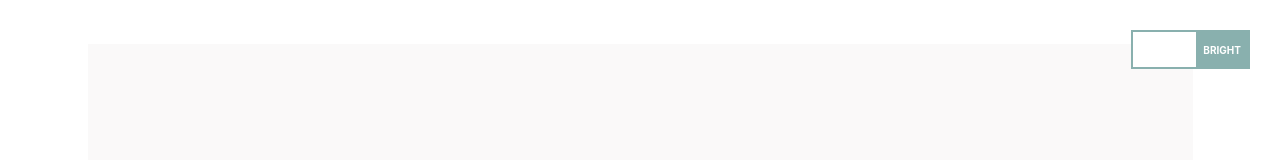
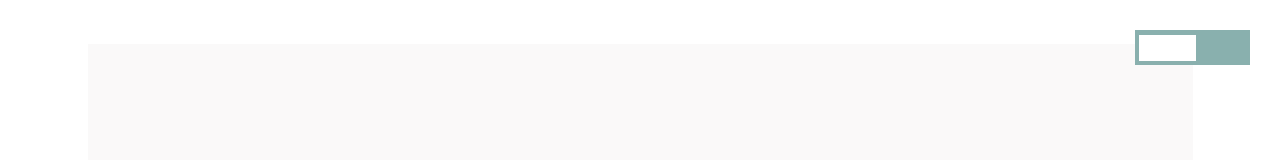
Before and after one commit to annamourasobral/todo-app, a React (Create React App) app: page / in a window 1280 px wide. Shown: the top 160 px of the page. Built offline with nearby package versions, Linux system fonts and the light colour scheme.

Commit message:
I did the logic, but doesn't work idk WHY

```diff
--- a/public/index.html
+++ b/public/index.html
@@ -2,42 +2,12 @@
 <html lang="en">
   <head>
     <meta charset="utf-8" />
-    <link rel="icon" href="%PUBLIC_URL%/favicon.ico" />
     <meta name="viewport" content="width=device-width, initial-scale=1" />
-    <meta name="theme-color" content="#000000" />
-    <meta
-      name="description"
-      content="Web site created using create-react-app"
-    />
-    <link rel="apple-touch-icon" href="%PUBLIC_URL%/logo192.png" />
-    <!--
-      manifest.json provides metadata used when your web app is installed on a
-      user's mobile device or desktop. See https://developers.google.com/web/fundamentals/web-app-manifest/
-    -->
     <link rel="manifest" href="%PUBLIC_URL%/manifest.json" />
-    <!--
-      Notice the use of %PUBLIC_URL% in the tags above.
-      It will be replaced with the URL of the `public` folder during the build.
-      Only files inside the `public` folder can be referenced from the HTML.
-
-      Unlike "/favicon.ico" or "favicon.ico", "%PUBLIC_URL%/favicon.ico" will
-      work correctly both with client-side routing and a non-root public URL.
-      Learn how to configure a non-root public URL by running `npm run build`.
-    -->
-    <title>React App</title>
+    <title>TODO App</title>
   </head>
   <body>
     <noscript>You need to enable JavaScript to run this app.</noscript>
     <div id="root"></div>
-    <!--
-      This HTML file is a template.
-      If you open it directly in the browser, you will see an empty page.
-
-      You can add webfonts, meta tags, or analytics to this file.
-      The build step will place the bundled scripts into the <body> tag.
-
-      To begin the development, run `npm start` or `yarn start`.
-      To create a production bundle, use `npm run build` or `yarn build`.
-    -->
   </body>
 </html>
--- a/src/App.js
+++ b/src/App.js
@@ -1,27 +1,27 @@
-import './App.css';
 import MainApp from './components/MainApp';
-import styled from 'styled-components';
 import TasksApp from './components/TasksApp';
 import Toggle from './components/Toggle';
+import styled, { ThemeProvider } from 'styled-components';
 import { useState } from 'react';
+import { darkTheme, lightTheme, GlobalStyles } from "./theme";
 
-const Background = styled.div `
+const Background = styled.div`
   width: 100vw;
   height: 100vh;
   position: relative;
   display: flex;
   justify-content: center;
   align-items: center;
-  background-color: #FFF;
+  background-color: ${props => props.theme.firstBg};
 `;
+
 const Container = styled.div`
   @import url('https://fonts.googleapis.com/css2?family=Inter:wght@100;200;300;400;500;600;700;800;900&display=swap');
   width: 1105px;
   height: 713px;
-  background-color: #FAF9F9;
+  background-color: ${props => props.theme.secondBg};
   font-family: 'Inter', sans-serif;
   display: flex;
-
 
   /* TABLET */
   @media screen and (max-width: 992px) {
@@ -38,26 +38,35 @@ const Container = styled.div`
   }
 `;
 
-
 function App() {
   const [inputText, setInputText] = useState("");
   const [todos, setTodos] = useState([]);
+  const [theme, setTheme] = useState("light");
+
+  const switchTheme = () => {
+    theme === "light" ? setTheme("dark") : setTheme("light");
+  };
+
   return (
+    <ThemeProvider theme={theme === "light" ? lightTheme : darkTheme}>
+      <GlobalStyles />
       <div className="App">
-      <Background>
-        <Toggle />
-        <Container>
+        <Background className='bg'>
+          <Toggle onClick={switchTheme}/>
+          <Container className='app'>
             <MainApp
               inputText={inputText}
               setInputText={setInputText}
               todos={todos}
-          setTodos={setTodos}/>
+              setTodos={setTodos}
+              className='input'/>
             <TasksApp
               todos={todos}
               setTodos={setTodos} />
           </Container>
         </Background>
       </div>
+    </ThemeProvider>
   );
 }
 
--- a/src/components/Toggle.js
+++ b/src/components/Toggle.js
@@ -3,7 +3,8 @@ import { StyledToggle } from "./styles/Toggle.styled"
 export default function Toggle() {
     return (
         <StyledToggle>
-            <div id="theme-btn">BRIGHT</div>
+            <input id="theme-btn" type="checkbox" ></input>
+            <span></span>
         </StyledToggle>
     )
 }
--- a/src/components/styles/Toggle.styled.js
+++ b/src/components/styles/Toggle.styled.js
@@ -1,24 +1,44 @@
 import styled from "styled-components";
 
-export const StyledToggle = styled.div `
+export const StyledToggle = styled.label `
+    position: fixed;
+    display: inline-block;
     width: 115px;
     height: 35px;
-    border: 2px solid #89B0AE;
-    background-color: #FFF;
-    position: fixed;
     top: 30px;
     right: 30px;
     z-index: 999;
-    display: flex;
-    justify-content: flex-end;
 
-    #theme-btn {
-        padding: 10px 5px;
+    input {
+        opacity: 0;
+        width: 0;
+        height: 0;
+    }
+
+    span {
+        position: absolute;
+        cursor: pointer;
+        top: 0;
+        left: 0;
+        right: 0;
+        bottom: 0;
         background-color: #89B0AE;
-        border: 2px solid #89B0AE;
-        font-size: 10px;
-        font-weight: bolder;
-        color: #FFF;
+    }
+
+    span::before {
+        position: absolute;
+        content: "";
+        height: 26px;
+        width: 57px;
+        left: 4px;
+        bottom:4px;
+        background-color: #FFF;
+        transition: 0.5s;
+    }
+
+    input:checked + span::before {
+        transform: translateX(50px);
+        background-color: #555B6E;
     }
 
     /* TABLET */
@@ -35,9 +55,13 @@ export const StyledToggle = styled.div `
         right: 15px;
         background-color: #FAF9F9;
 
-        #theme-btn {
-            padding: 10px 2px;
-            color: #FAF9F9;
+        span::before {
+         width: 40px;
         }
+
+        input:checked + span::before {
+        transform: translateX(42px);
+        }
+
     }
 `
--- /dev/null
+++ b/src/theme.js
@@ -0,0 +1,31 @@
+import {createGlobalStyle} from "styled-components"
+
+export const darkTheme = {
+    firstBg: "#555B6E",
+    secondBg: "#333642",
+    text: "#FAF9F9",
+    inputBg: "#333642",
+}
+
+export const lightTheme = {
+    firstBg: "#FFF",
+    secondBg: "#FAF9F9",
+    text: "#555B6E",
+    inputBg: "#FAF9F9",
+}
+
+export const GlobalStyles = createGlobalStyle `
+    .bg {
+        background-color: ${props => props.theme.firstBg};
+    }
+
+    .app {
+        background-color: ${props => props.theme.secondBg};
+        color: ${props => props.theme.text};
+    }
+
+    .input input {
+        background-color: ${props => props.theme.inputBg};
+    }
+
+`
```
Lines whose indentation alone changed are shown as unchanged.
